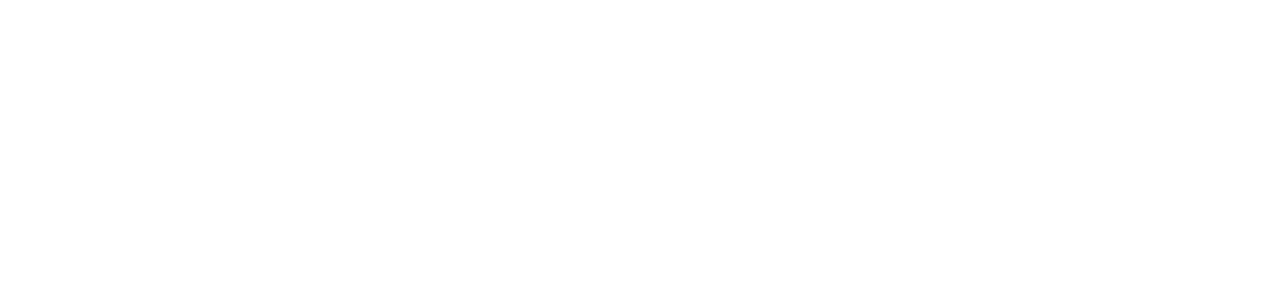
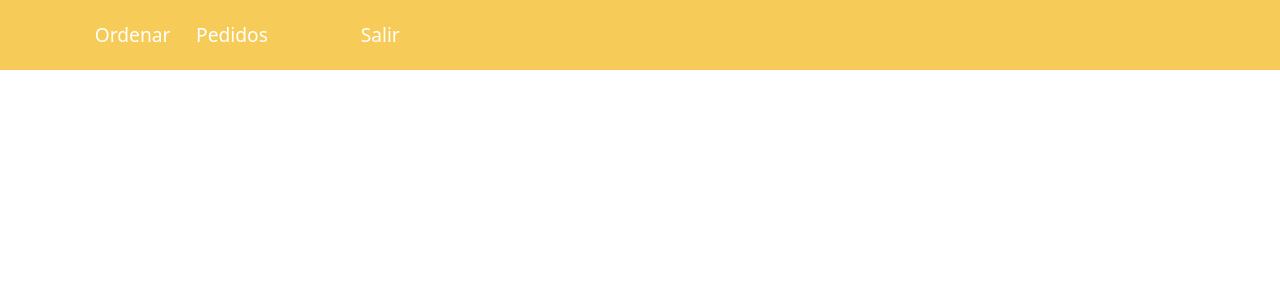
Before and after one commit to jelimarl/burger-queen-api-client, a React (Vite) app in the folder burger-queen/: page /waiter in a window 1280 px wide. Shown: the top 300 px of the page. Built offline with nearby package versions, Linux system fonts and the light colour scheme.

Commit message:
Header Vista del Mesero

```diff
--- /dev/null
+++ b/burger-queen/src/components/headerWaiter.jsx
@@ -0,0 +1,26 @@
+import Nav from "react-bootstrap/Nav";
+import Container from "react-bootstrap/Container";
+import Navbar from "react-bootstrap/Navbar";
+import { Link } from "react-router-dom";
+import '../styles/header.css'
+
+function HeaderWaiter() {
+  return (
+    <section className="header">
+      {/* <div className="headerImg">
+        <img src="/burger-queen-header.png" className="headerLogoBig" alt="Burger logo" />
+      </div> */}
+      <Navbar >
+        <Container>
+          <Nav className="me-auto">
+            <Link to="/waiter" className="navLink">Ordenar</Link>
+            <Link to="" className="navLink">Pedidos</Link>
+            <Link to="/" className="navLink logout">Salir</Link>
+          </Nav>
+        </Container>
+      </Navbar>
+    </section>
+  )
+}
+
+export { HeaderWaiter }
--- a/burger-queen/src/views/waiterView.jsx
+++ b/burger-queen/src/views/waiterView.jsx
@@ -1,8 +1,10 @@
 import React from "react";
+import { HeaderWaiter } from "../components/headerWaiter"
 
 function WaiterView() {
   return (
     <div>
+      <HeaderWaiter />
 
     </div>
   )
```
